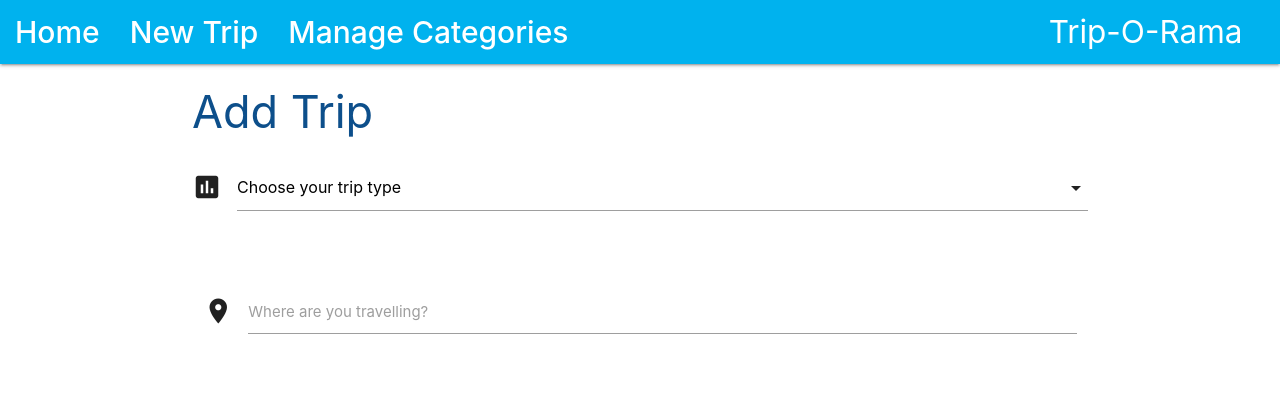
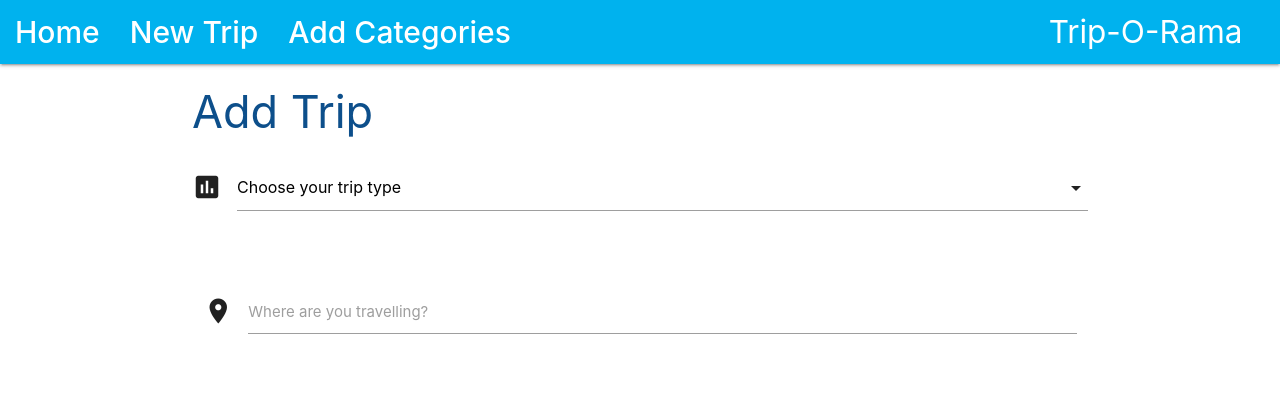
Before and after one commit to Maja-Jer/travel-o-rama, a Flask app: page /add_trip in a window 1280 px wide. Shown: the top 399 px of the page. Run offline with Flask 2, Linux system fonts and the light colour scheme; data that the repository does not hold is empty; some libraries are stand-ins or nearby versions.

Commit message:
fixed the bug in Add Categories when categories weren't saving

```diff
--- a/app.py
+++ b/app.py
@@ -89,7 +89,7 @@ def delete_category(category_id):
 def insert_category():
     category_doc = {'category_name': request.form.get('category_name')}
     mongo.db.categories.insert_one(category_doc)
-    return redirect(url_for('get_categories'))
+    return redirect(url_for('add_category'))
 
 
 @app.route('/add_category')
--- a/templates/base.html
+++ b/templates/base.html
@@ -20,12 +20,12 @@
 				<ul class="left hide-on-med-and-down">
 					<li><a href="{{url_for('get_trips')}}"><strong>Home</strong></a></li>
                     <li><a href="{{url_for('add_trip')}}"><strong>New Trip</strong></a></li>
-                    <li><a href="{{url_for('get_categories')}}"><strong>Manage Categories</strong></a></li>
+                    <li><a href="{{url_for('add_category')}}"><strong>Add Categories</strong></a></li>
 				</ul>
 				<ul class="sidenav" id="mobile-demo">
 					<li><a href="{{url_for('get_trips')}}">Home</a></li>
                     <li><a href="{{url_for('add_trip')}}">New Trip</a></li>
-                    <li><a href="{{url_for('get_categories')}}">Manage Categories</a></li>
+                    <li><a href="{{url_for('add_category')}}">Add Categories</a></li>
 				</ul>
 			</div>
 		</nav>
--- a/templates/edittrip.html
+++ b/templates/edittrip.html
@@ -123,4 +123,5 @@
         check_out = Date.parse('{{trip.check_out}}');
         $('#check_out').pickadate('picker').set('select', check_out, { format: 'dd/mm/yyyy' }). trigger('change')
     });
+
 {% endblock %}
```
